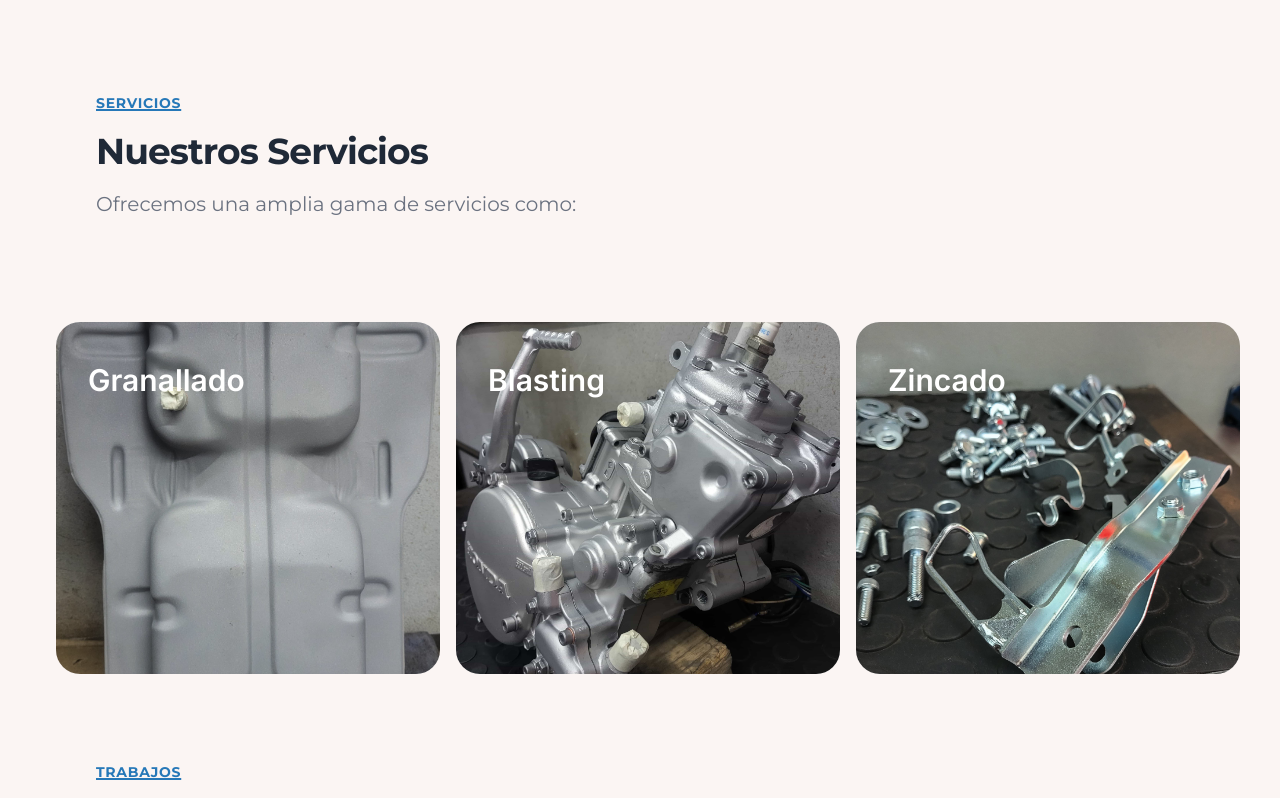
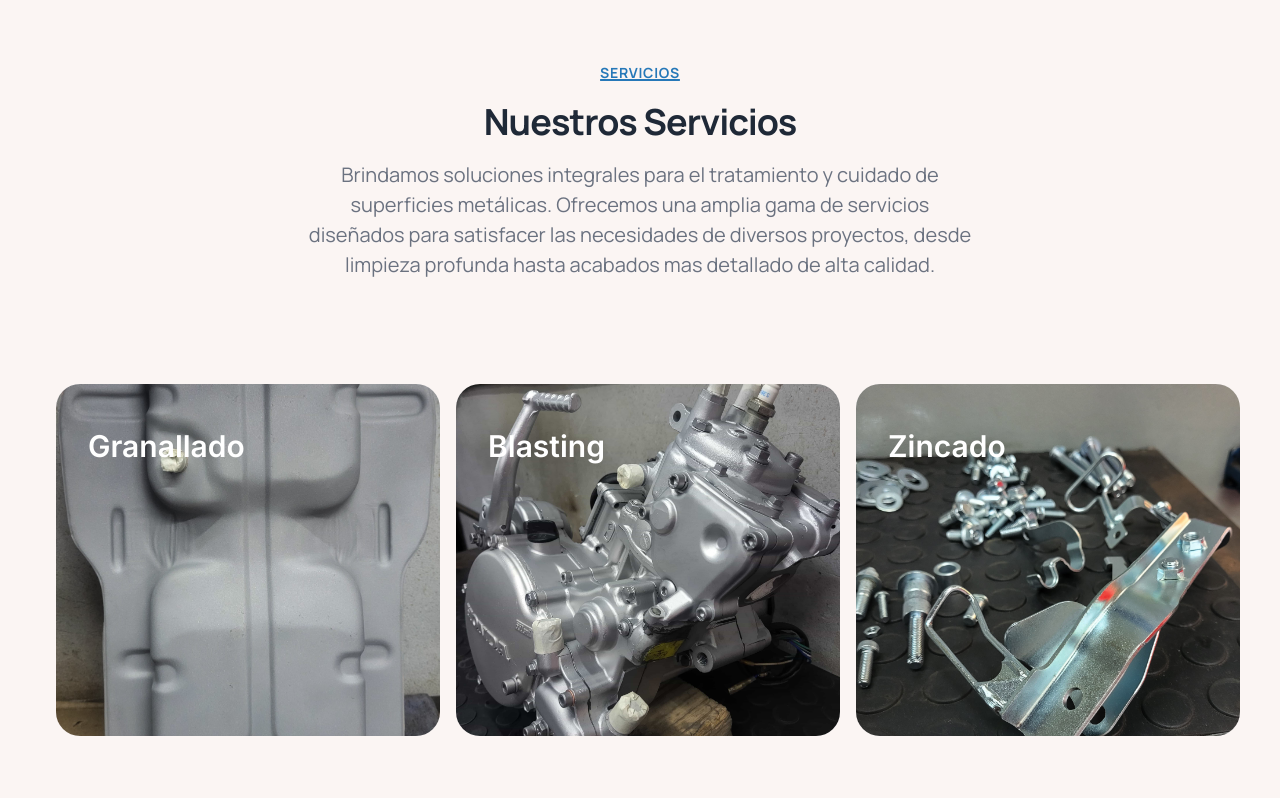
Before and after one commit to ValenDuarte1918/Landing, a Next.js app: page / in a window 1280 px wide. Shown: the part 1682-2480 px from the top of the page. Built offline with nearby package versions, Linux system fonts and the light colour scheme; what tailwindcss-animated would draw is missing.

Commit message:
modificacion en la seccion de ubicacion. ademas, se modificarion tipogracias y posiciones en los titulos de las seccion.

```diff
--- a/src/app/layout.tsx
+++ b/src/app/layout.tsx
@@ -1,6 +1,7 @@
 import type { Metadata } from "next";
 import { Inter } from "next/font/google";
 import { Montserrat } from "next/font/google";
+import { Manrope } from "next/font/google";
 import { ThemeProvider } from "next-themes";
 import "./globals.css";
 
@@ -11,6 +12,7 @@ import { PopupWidget }  from "@/components/PopupWidget";
 
 const inter = Inter({ subsets: ["latin"] });
 const montserrat = Montserrat({ subsets: ["latin"] });
+const manrope = Manrope({ subsets: ["latin"] });
 
 export const metadata: Metadata = {
   title: "Arenados y Blasting",
@@ -24,7 +26,7 @@ export default function RootLayout({
 }>) {
   return (
     <html lang="es" className="!scroll-smooth"  suppressHydrationWarning>
-      <body className={`${montserrat.className} bg-snow`}>
+      <body className={`${manrope.className} bg-snow`}>
         <ThemeProvider attribute="class">
           <Navbar />
           <div>{children}</div>
--- a/src/app/page.tsx
+++ b/src/app/page.tsx
@@ -7,6 +7,7 @@ import { Benefits } from "@/components/Benefits";
 import { Testimonials } from "@/components/Testimonials";
 import { Faq } from "@/components/Faq";
 import AppleCardsCarouselDemo from "@/components/card";
+import Link from "next/link";
 
 import { benefitOne } from "@/components/data";
 
@@ -19,6 +20,8 @@ export default function Home() {
         id = "nosotros"
         preTitle="Sobre Nosotros"
         title=" Enfocados en la calidad y el servicio"
+        className=""
+
       >
         Somos una empresa familiar que cuenta con mas de 10 años de experiencia en el rubro
         brindando servicios de excelente calidad y con la mejor atencion al cliente.
@@ -32,7 +35,10 @@ export default function Home() {
         preTitle="Servicios"
         title="Nuestros Servicios"
       >
-         Ofrecemos una amplia gama de servicios como:
+         Brindamos soluciones integrales para el tratamiento y cuidado de superficies metálicas.
+         Ofrecemos una amplia gama de servicios diseñados
+         para satisfacer las necesidades de diversos proyectos, desde limpieza profunda hasta acabados mas detallado
+         de alta calidad.
       </SectionTitle>
 
       <Container>
@@ -44,27 +50,38 @@ export default function Home() {
         preTitle="Trabajos"
         title="Nuestros Trabajos"
       >
-      Te mostramos algunos de nuestros trabajos y proyectos realizados con el mayor cuidado y dedicación.
+      Descubra algunos de los proyectos que hemos realizado con precisión y dedicación. Cada trabajo refleja
+      nuestro compromiso con la calidad y el detalle, garantizando resultados que superan las expectativas de
+      nuestros clientes.
       </SectionTitle>
 
       <Testimonials />
 
+<div className="flex flex-col items-start justify-center w-full h-screen p-4 md:flex-row md:p-24 bg-hero-image bg-cover bg-center bg-fixed">
+        <div className="flex flex-col items-start justify-center w-full h-full bg-white bg-opacity-70 rounded-lg p-4 md:flex-row md:p-8">
+          <div className="flex flex-col items-start justify-center w-full md:w-1/2 p-4">
             <SectionTitle
-        id = "ubicacion"
-        preTitle="Ubicación"
-        title="Donde Estamos"
+              id="ubicacion"
+              preTitle="¿En que podemos ayudarte?"
+              title="Si tienes alguna consulta o inquietud, no dudes en contactarnos."
             >
-      Estamos ubicados en la ciudad de Buenos Aires, Argentina.
+              Horarios de atención:
+              Lunes a viernes de 9 a 18:00
             </SectionTitle>
-      <div className="flex flex-col items-center justify-center w-full h-full">
+            <div className="mt-4 md:mt-8 flex justify-center w-full">
+              <Link href="https://wa.link/lf75ot" className="px-6 py-2 text-white bg-btn rounded-md hover:animate-jump animate-once">
+                Contactenos
+              </Link>
+            </div>
+          </div>
           <iframe
             src="https://www.google.com/maps/embed?pb=!1m18!1m12!1m3!1d205.35591504147695!2d-58.66728186614326!3d-34.561286108999916!2m3!1f0!2f0!3f0!3m2!1i1024!2i768!4f13.1!3m3!1m2!1s0x95bcbd75b953ab7f%3A0x3da2356c1cd88ef4!2sArenados%20y%20blasting!5e0!3m2!1ses-419!2sar!4v1735069880782!5m2!1ses-419!2sar"
-          width="90%"
-          height="500"
+            className="w-full h-64 md:w-1/2 md:h-full"
             style={{ border: 0 }}
             allowFullScreen
             loading="lazy"
           ></iframe>
+        </div>
       </div>
       <SectionTitle
       id= "faq"
--- a/src/components/Benefits.tsx
+++ b/src/components/Benefits.tsx
@@ -21,14 +21,14 @@ export const Benefits = (props: Readonly<BenefitsProps>) => {
   return (
       <Container className="flex flex-wrap mb-20 lg:gap-10 lg:flex-nowrap animate-fade-up animate-once animate-duration-[1700ms]">
         <div
-          className={`flex items-center justify-center w-full lg:w-1/2 ${
+          className={`flex items-center justify-center w-full ml-8 lg:w-1/2 ${
             props.imgPos === "right" ? "lg:order-1" : ""
           }`}>
           <div>
             <Image
               src={data.image}
-              width={521}
-              height={521}
+              width={800}
+              height={800}
               alt="Benefits"
               className={"object-cover"}
               placeholder="blur"
--- a/src/components/Navbar.tsx
+++ b/src/components/Navbar.tsx
@@ -9,6 +9,7 @@ export const Navbar = () => {
     { name: "Nosotros", id: "nosotros" },
     { name: "Servicios", id: "servicios" },
     { name: "Trabajos", id: "trabajos" },
+    { name: "Ubicación", id: "ubicacion" },
   ];
 
   return (
--- a/src/components/SectionTitle.tsx
+++ b/src/components/SectionTitle.tsx
@@ -7,16 +7,17 @@ interface SectionTitleProps {
   title?: string;
   align?: "left" | "center";
   children?: React.ReactNode;
+  className?: string;
 }
 
 export const SectionTitle = (props: Readonly<SectionTitleProps>) => {
   return (
     <Container
-      id = {props.id}
-      className={`flex  flex-col ml-24 ${
-        props.align === "left" ? "" : props.id === "faq" ? "items-center justify-center text-center p-2" : "items-start justify-center text-start p-2"
-
-      }`}>
+    id={props.id}
+    className={`flex flex-col ${
+      props.id === "nosotros" ? "items-start justify-start text-start p-2 ml-16" : "items-center justify-center text-center p-2"
+    } ${props.className}`} // Añadir props.className aquí
+  >
   {props.preTitle && (
     <div className="text-sm font-bold tracking-wider text-btn uppercase underline decoration-thick">
       {props.preTitle}
@@ -24,13 +25,25 @@ export const SectionTitle = (props: Readonly<SectionTitleProps>) => {
   )}
 
   {props.title && (
-        <h2 className="max-w-2xl mt-4 text-3xl font-bold leading-snug tracking-tight text-gray-800 lg:leading-tight lg:text-4xl dark:text-white">
+    <h2
+      className={`${
+        props.id === "ubicacion"
+          ? "max-w-sm mt-8 text-2xl font-bold leading-snug tracking-tight text-gray-800 lg:leading-tight lg:text-3xl"
+          : "max-w-2xl mt-4 text-3xl font-bold leading-snug tracking-tight text-gray-800 lg:leading-tight lg:text-4xl dark:text-white"
+      }`}
+    >
       {props.title}
     </h2>
   )}
 
   {props.children && (
-        <p className="max-w-2xl py-4 text-lg leading-normal text-gray-500 lg:text-xl xl:text-xl dark:text-gray-300">
+    <p
+      className={`${
+        props.id === "ubicacion"
+          ? "max-w-xs p-4 text-base leading-normal text-gray-500 lg:text-lg xl:text-lg"
+          : "max-w-2xl py-4 text-lg leading-normal text-gray-500 lg:text-xl xl:text-xl dark:text-gray-300"
+      }`}
+    >
       {props.children}
     </p>
   )}
--- a/tailwind.config.ts
+++ b/tailwind.config.ts
@@ -1,4 +1,4 @@
-import { Montserrat } from "next/font/google";
+import { Manrope, Montserrat, Ubuntu } from "next/font/google";
 import type { Config } from "tailwindcss";
 
 const defaultTheme = require("tailwindcss/defaultTheme");
@@ -23,6 +23,7 @@ const config: Config = {
       colors: {
         trueGray: colors.neutral,
         customBlue: "#003871",
+        customRed: "#def0f6",
         snow: "#fbf5f3ff",
         davysGray: "#545863ff",
         btn: "#2678b8",
@@ -35,10 +36,27 @@ const config: Config = {
       sans: ["Inter", ...defaultTheme.fontFamily.sans],
       stock: [defaultTheme.fontFamily.sans],
       Montserrat: ["Montserrat", ...defaultTheme.fontFamily.sans],
+      Manropes: ["Manrope", ...defaultTheme.fontFamily.sans],
+      Ubuntu: ["Ubuntu", ...defaultTheme.fontFamily.sans],
     },
     backgroundImage: {
       "hero-image": "url('/img/hero2.jpg')",
-    }
+    },
+    fontSize: {
+      xs: ".75rem",
+      sm: ".875rem",
+      base: "1rem",
+      lg: "1.125rem",
+      xl: "1.25rem",
+      "2xl": "1.5rem",
+      "3xl": "1.875rem",
+      "4xl": "2.25rem",
+      "5xl": "3rem",
+      "6xl": "4rem",
+      "7xl": "5rem",
+      "8xl": "6rem",
+      "9xl": "8rem",
+    },
   },
   variants: {
     extend: {},
```
Lines whose indentation alone changed are shown as unchanged.
